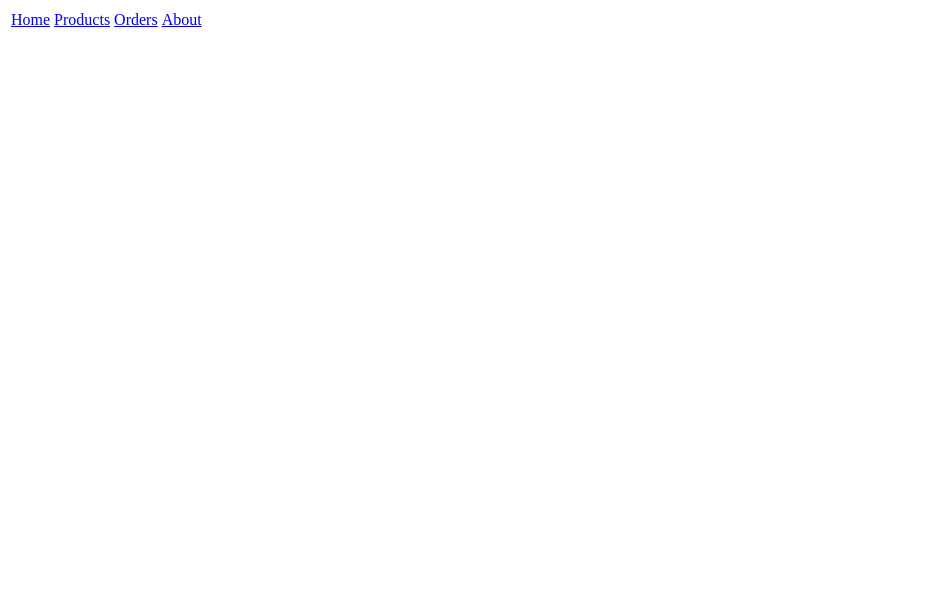
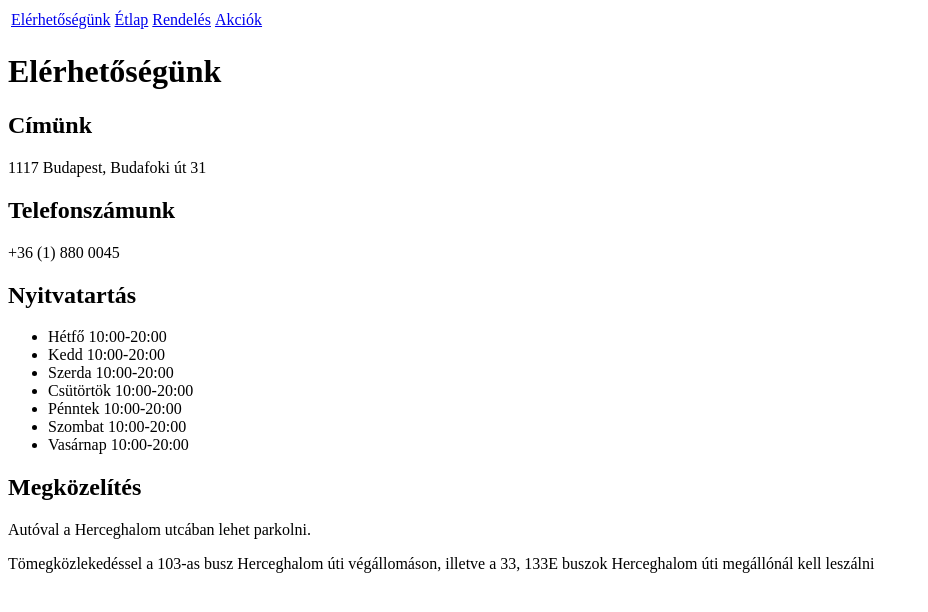
Before and after one commit to pakai05p/pakai05p.github.io, a plain HTML site: page index.html in a window 1280 px wide. Shown: the whole page, without its empty margins (0-928 px from the left). Drawn offline with Linux system fonts and the light colour scheme.

Commit message:
menü uptade

```diff
--- a/index.html
+++ b/index.html
@@ -11,13 +11,32 @@
 <body>
     <table>
         <tr>
-            <td><a href="/index.html">Home</a></td>
-            <td><a href="/pages/products.html">Products</a></td>
-            <td><a href="/pages/orders.html">Orders</a></td>
-            <td><a href="/about.html">About</a></td>
+            <td><a href="/index.html">Elérhetőségünk</a></td>
+            <td><a href="/products.html">Étlap</a></td>
+            <td><a href="/orders.html">Rendelés</a></td>
+            <td><a href="/about.html">Akciók</a></td>
         </tr>
     </table>
+<div class="containner">
+    <h1>Elérhetőségünk</h1>
+<h2>Címünk</h2>
+<p>1117 Budapest, Budafoki út 31</p>
+<h2>Telefonszámunk</h2>
+<p>+36 (1) 880 0045</p>
+<h2>Nyitvatartás</h2>
+<ul>
+    <li>Hétfő 10:00-20:00</li>
+    <li>Kedd 10:00-20:00</li>
+    <li>Szerda 10:00-20:00</li>
+    <li>Csütörtök 10:00-20:00</li>
+    <li>Pénntek 10:00-20:00</li>
+    <li>Szombat 10:00-20:00</li>
+    <li>Vasárnap 10:00-20:00</li>
+</ul>
+<h2>Megközelítés</h2>
+<p>Autóval a Herceghalom utcában lehet parkolni.</p>
+<p>Tömegközlekedéssel a 103-as busz Herceghalom úti végállomáson, illetve a 33, 133E buszok Herceghalom úti megállónál kell leszálni</p>
 
+</div>
 </body>
-
 </html>
```
Also changed, not shown: about.html (+4 -4 lines), orders.html (renamed from pages/products.html, +5 -4 lines), products.html (renamed from pages/orders.html, +4 -5 lines).
